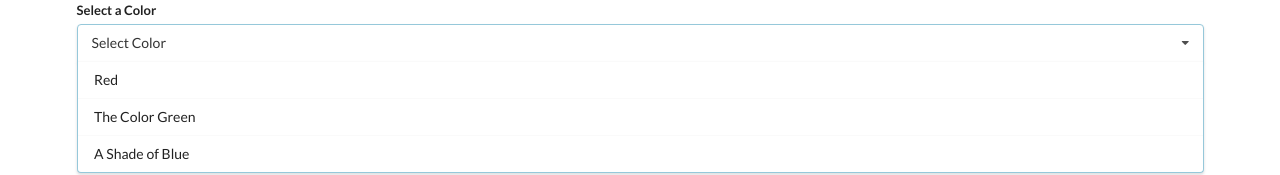
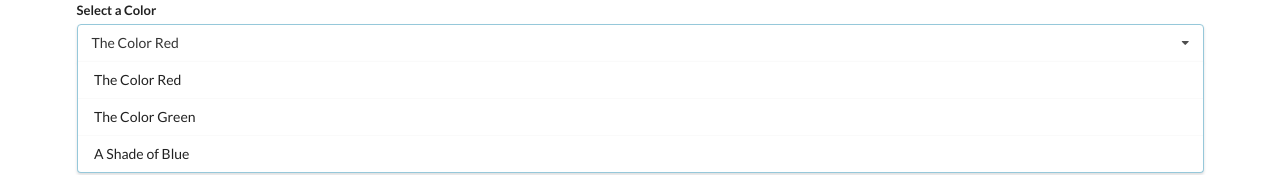
Before and after one commit to tugaykocaoglu/widgets, a React (Create React App) app: page / in a window 1280 px wide. Shown: the top 175 px of the page. Built offline with nearby package versions, Linux system fonts and the light colour scheme.

Commit message:
Added select dropdown item function

```diff
--- a/src/App.js
+++ b/src/App.js
@@ -1,4 +1,4 @@
-import React from 'react';
+import React, { useState } from 'react';
 import Accordion from './components/Accordion';
 import Search from './components/Search';
 import Dropdown from './components/Dropdown';
@@ -19,17 +19,23 @@
 ];
 
 const options = [
-  { label: 'Red', value: 'red' },
+  { label: 'The Color Red', value: 'red' },
   { label: 'The Color Green', value: 'green' },
   { label: 'A Shade of Blue', value: 'blue' },
 ];
 
 export default () => {
+  const [selected, setSelected] = useState(options[0]);
+
   return (
     <div className="ui container">
       {/* <Accordion items={items} /> */}
       {/* <Search /> */}
-      <Dropdown options={options} />
+      <Dropdown
+        selected={selected}
+        onSelectedChange={setSelected}
+        options={options}
+      />
     </div>
   );
 };
--- a/src/components/Dropdown.js
+++ b/src/components/Dropdown.js
@@ -1,9 +1,13 @@
 import React from 'react';
 
-const Dropdown = ({ options }) => {
+const Dropdown = ({ options, selected, onSelectedChange }) => {
   const renderedOptions = options.map((option) => {
     return (
-      <div key={option.value} className="item">
+      <div
+        key={option.value}
+        className="item"
+        onClick={() => onSelectedChange(option)}
+      >
         {option.label}
       </div>
     );
@@ -15,7 +19,7 @@
         <label className="label">Select a Color</label>
         <div className="ui selection dropdown visible active">
           <i className="dropdown icon"></i>
-          <div className="text">Select Color</div>
+          <div className="text">{selected.label}</div>
           <div className="menu visible transition">{renderedOptions}</div>
         </div>
       </div>
```
